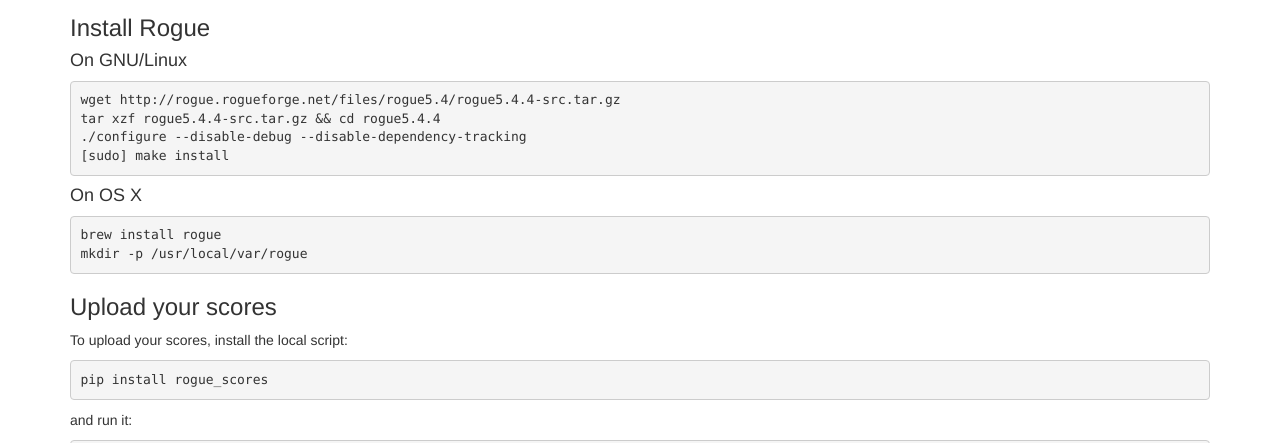
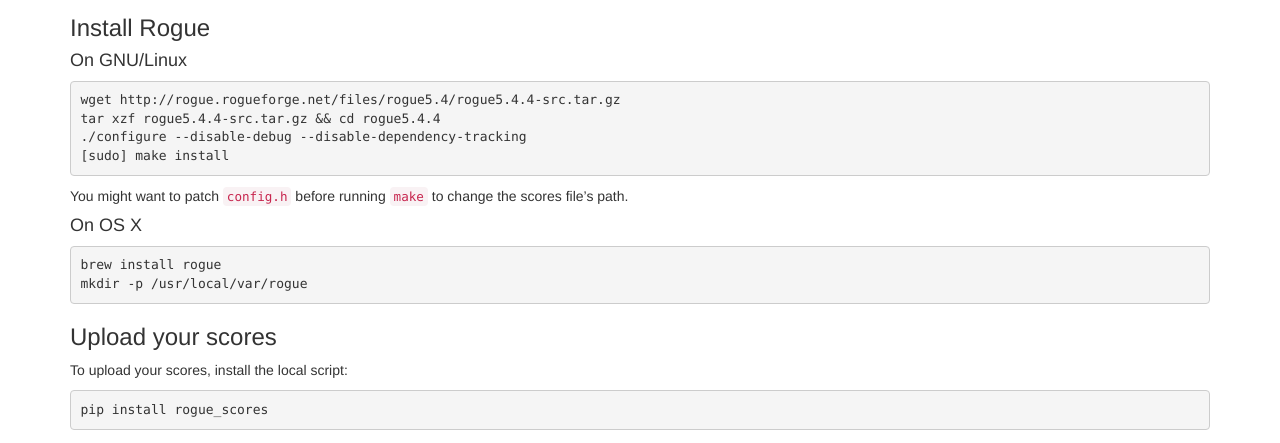
Before and after one commit to bfontaine/rogue_scores, a Flask app: page / in a window 1280 px wide. Shown: the part 165-608 px from the top of the page. Run offline with Flask 2, Linux system fonts and the light colour scheme; some libraries are stand-ins or nearby versions.

Commit message:
Note about scores path in config.h added
By default, it seems that this version of Rogue save scores in the
current directory instead of a global one for the current user.

```diff
--- a/rogue_scores/web/templates/main.html
+++ b/rogue_scores/web/templates/main.html
@@ -49,6 +49,8 @@
 tar xzf rogue5.4.4-src.tar.gz &amp;&amp; cd rogue5.4.4
 ./configure --disable-debug --disable-dependency-tracking
 [sudo] make install</code></pre>
+      <p>You might want to patch <code>config.h</code> before running
+      <code>make</code> to change the scores file’s path.</p>
       <h4>On OS X</h4>
       <pre><code>brew install rogue
 mkdir -p /usr/local/var/rogue</code></pre>
```
